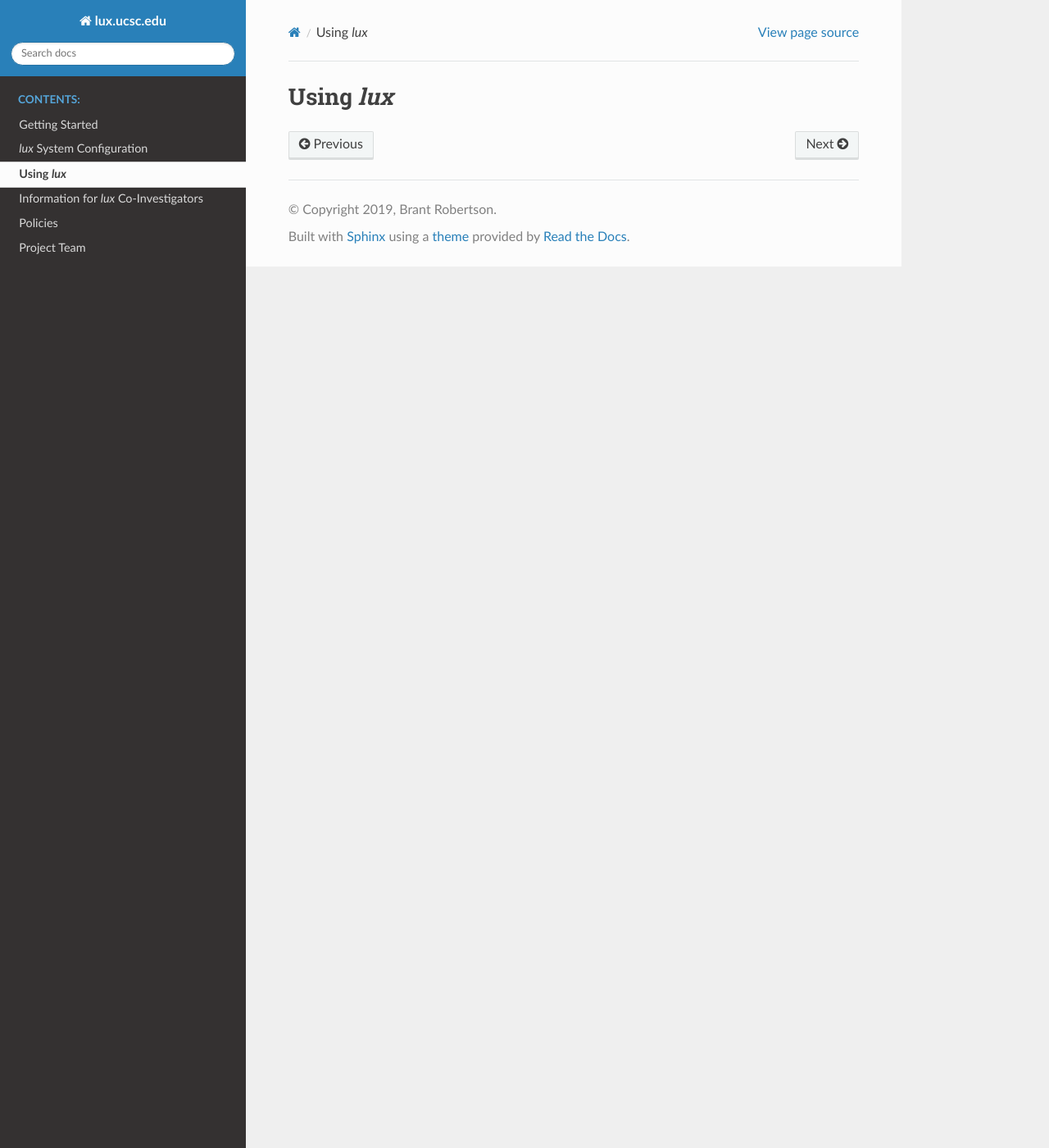
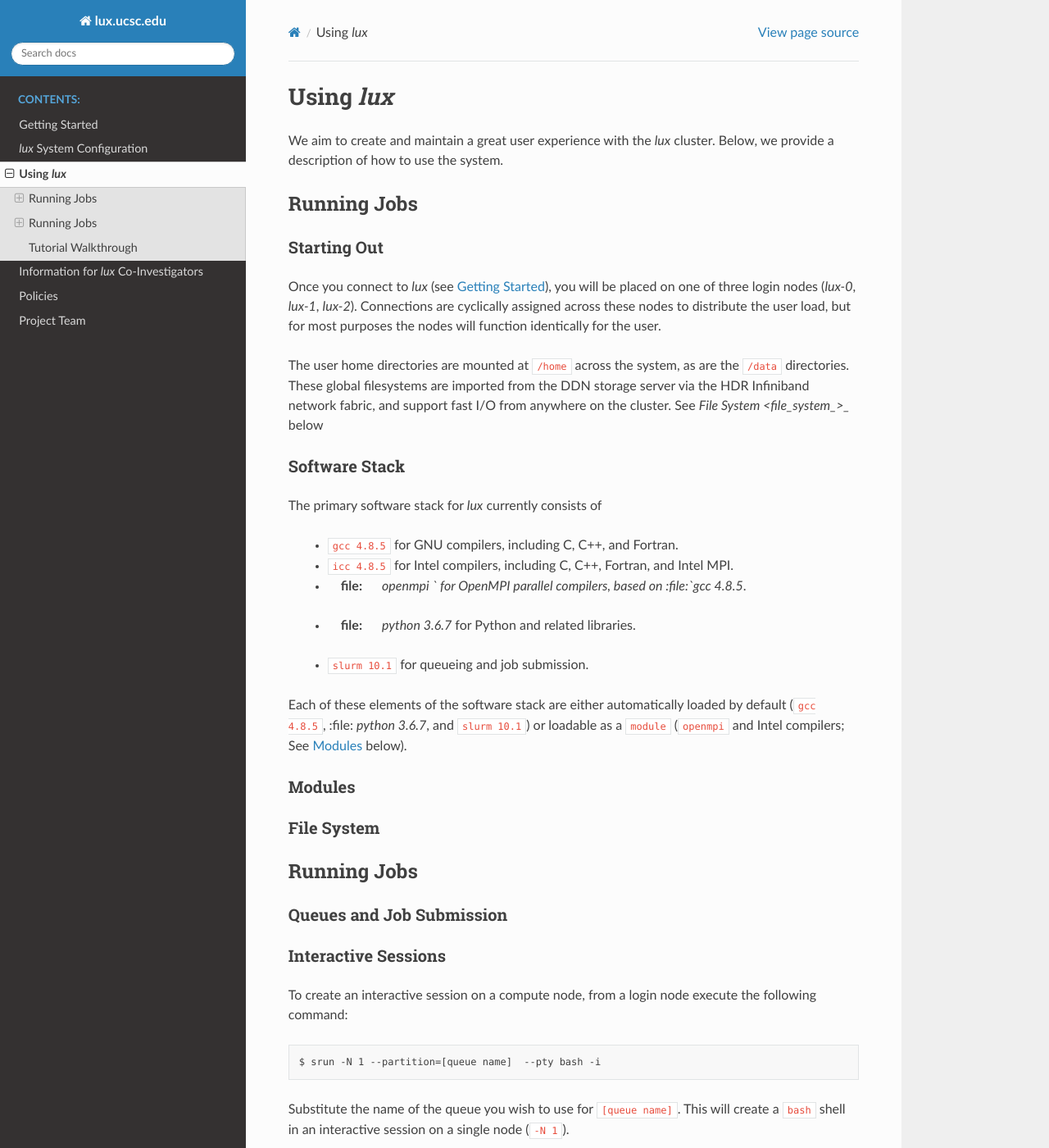
Before and after one commit to brantr/lux-website, a Sphinx documentation site: the page built from docs/source/using_lux.rst, in a window 1280 px wide and 1400 px high. Shown: the whole window at 82% size. Built offline with Sphinx 7.4.7 and the Read the Docs theme 2.0.0, drawn with Linux system fonts in a browser that asks for light colours; some of the changed text lies outside the part shown.

Commit message:
Update to using_lux.rst adding some initial text.

```diff
--- a/docs/source/using_lux.rst
+++ b/docs/source/using_lux.rst
@@ -1,6 +1,77 @@
+.. _getting_started: ../html/getting_started.html#connecting_to_lux
 .. _using_lux:
 
 
 *******************************
 Using *lux*
 *******************************
+
+We aim to create and maintain a great user experience with the
+*lux* cluster. Below, we provide a description of how to use the
+system.
+
+Running Jobs
+============
+
+.. _login_nodes:
+
+Starting Out
+------------
+
+Once you connect to *lux* (see `Getting Started <getting_started_>`_), you will be placed on
+one of three login nodes (*lux-0*, *lux-1*, *lux-2*). Connections are cyclically assigned
+across these nodes to distribute the user load, but for most purposes the nodes will function identically for the user.
+
+The user home directories are mounted at :file:`/home` across the system, as are the :file:`/data` directories. These global filesystems are imported from the DDN storage server via the HDR Infiniband network fabric, and support fast I/O from anywhere on the cluster. See `File System <file_system_>_` below
+
+.. _software_and_modules:
+
+Software Stack
+--------------
+
+The primary software stack for *lux* currently consists of
+
+	* :file:`gcc 4.8.5` for GNU compilers, including C, C++, and Fortran.
+	* :file:`icc 4.8.5` for Intel compilers, including C, C++, Fortran, and Intel MPI.
+	* :file: `openmpi ` for OpenMPI parallel compilers, based on :file:`gcc 4.8.5`.
+	* :file: `python 3.6.7` for Python and related libraries.
+	* :file:`slurm 10.1` for queueing and job submission.
+
+Each of these elements of the software stack are either automatically loaded by default (:file:`gcc 4.8.5`, :file: `python 3.6.7`, and :file:`slurm 10.1`) or loadable as a :file:`module` (:file:`openmpi` and Intel compilers; See `Modules <modules_>`_ below).
+
+Modules
+--------------
+
+.. _file_system:
+
+File System
+--------------------
+
+
+.. _running_jobs:
+
+Running Jobs
+============
+
+.. _slurm_batch:
+
+Queues and Job Submission
+-------------------------
+
+.. _slurm_interactive:
+
+Interactive Sessions
+--------------------
+
+To create an interactive session on a compute node, from a login node execute the following command::
+
+	$ srun -N 1 --partition=[queue name]  --pty bash -i
+
+Substitute the name of the queue you wish to use for :file:`[queue name]`. This will create a :file:`bash` shell in an interactive session on a single node (:file:`-N 1`).
+
+.. _walkthrough:
+
+Tutorial Walkthrough
+====================
+
+Here we provide a walkthrough showing all the steps of connecting to *lux* and executing an interactive session via Slurm on a GPU node. We annotate the process to provide some useful information and references.
```
